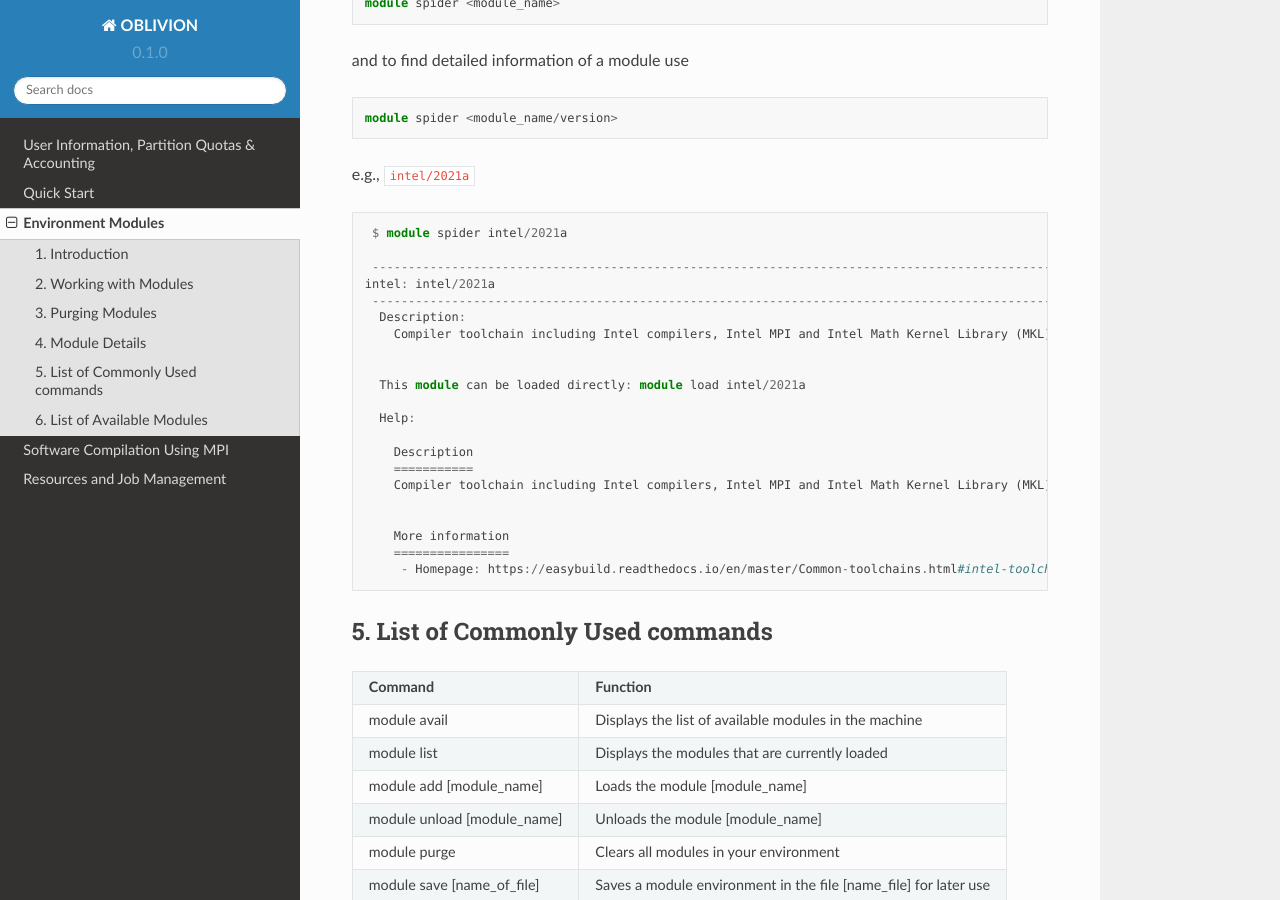
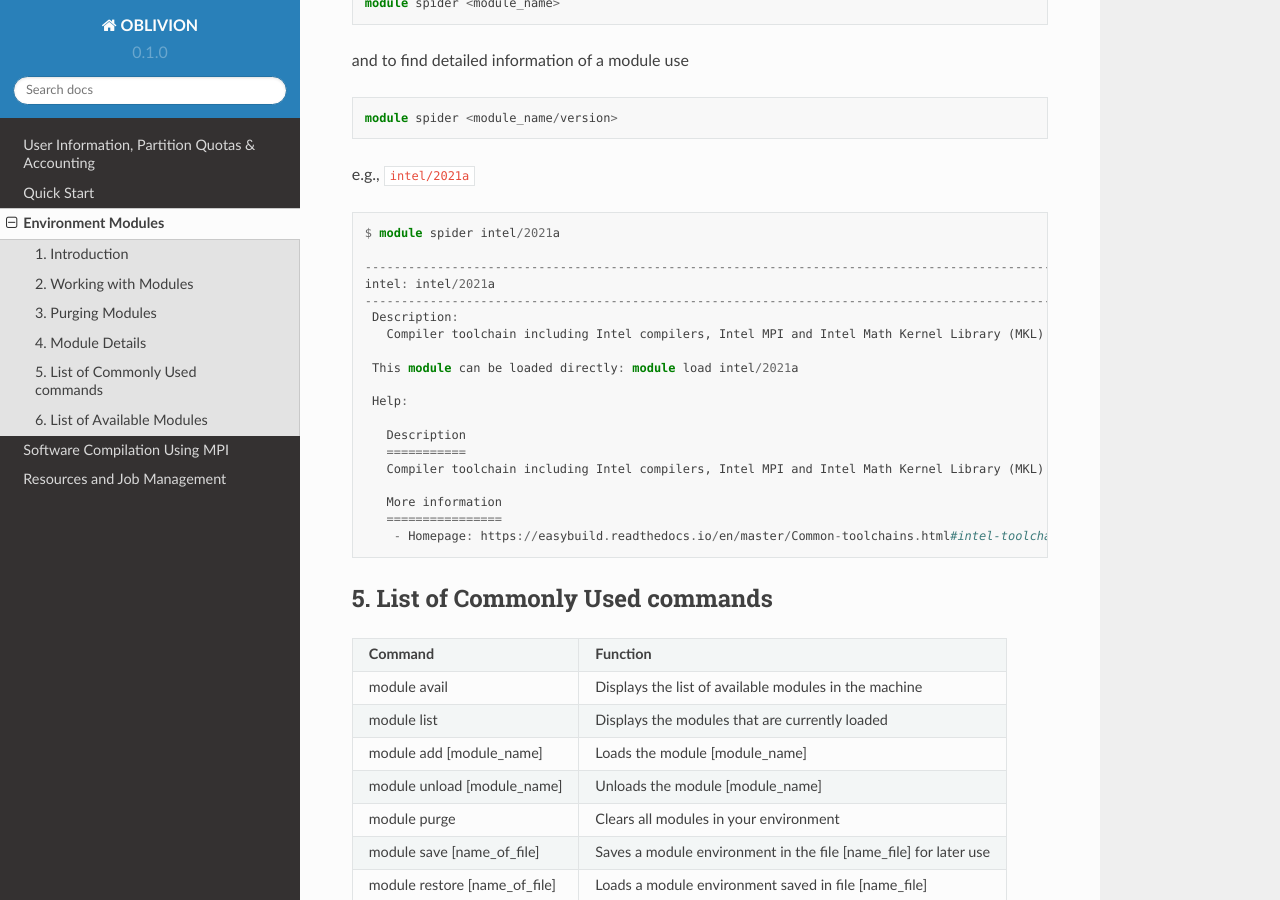
Before and after one commit to mavillez/Oblivion, a Sphinx documentation site: the page built from docs/source/modules.rst, in a window 1280 px wide and 900 px high, scrolled down 3760 px. Built offline with Sphinx 7.4.7 and the Read the Docs theme 2.0.0, drawn with Linux system fonts in a browser that asks for light colours.

```diff
--- a/docs/source/modules.rst
+++ b/docs/source/modules.rst
@@ -1,6 +1,5 @@
 Environment Modules
 ===================
-
 
 1. Introduction
 ---------------
@@ -196,12 +195,11 @@ e.g., ``intel/2021a``
 
    $ module spider intel/2021a
 
-   -----------------------------------------------------------------------------------------------------------------------------------------------
-  intel: intel/2021a
-   -----------------------------------------------------------------------------------------------------------------------------------------------
+   -----------------------------------------------------------------------------------------------
+   intel: intel/2021a
+   -----------------------------------------------------------------------------------------------
     Description:
       Compiler toolchain including Intel compilers, Intel MPI and Intel Math Kernel Library (MKL).
-
 
     This module can be loaded directly: module load intel/2021a
 
@@ -210,7 +208,6 @@ e.g., ``intel/2021a``
       Description
       ===========
       Compiler toolchain including Intel compilers, Intel MPI and Intel Math Kernel Library (MKL).
-
 
       More information
       ================
@@ -241,6 +238,7 @@ e.g., ``intel/2021a``
   * - module savelist
     - Displays the list of saved modules environment
 
+
 6. List of Available Modules
 ----------------------------
 
```
